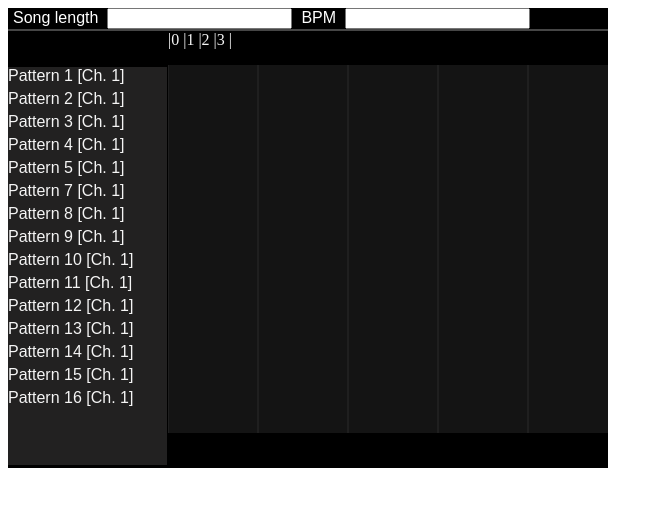
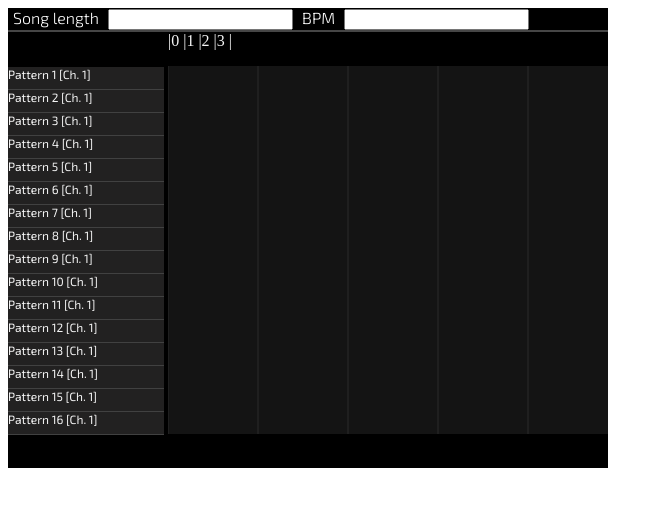
Before and after one commit to hyaio/hseq, a plain HTML site: page sr/index.html in a window 1280 px wide. Shown: the whole page, without its empty margins (0-663 px from the left). Drawn offline with Linux system fonts and the light colour scheme.

Commit message:
CSS improvements + all 16 channels

```diff
--- a/sr/index.html
+++ b/sr/index.html
@@ -3,6 +3,7 @@
 
   <head>
     <link rel="stylesheet" href="style.css">
+    <link href='http://fonts.googleapis.com/css?family=Exo+2:400,200,300' rel='stylesheet' type='text/css'>
   </head>
 
   <body>
--- a/sr/script.js
+++ b/sr/script.js
@@ -39,6 +39,10 @@ var PatternView = function (el, options) {
   },
   {
     name: "Pattern 5",
+    channel: 1
+  },
+  {
+    name: "Pattern 6",
     channel: 1
   },
   {
--- a/sr/style.css
+++ b/sr/style.css
@@ -22,16 +22,19 @@ label {
 
 .pattern-list {
   background-color: rgb(34, 33, 33);
-  width: 159px;
-  height: 398px;
+  width: 156px;
+  height: 368px;
   position: absolute;
   top: 59px;
+  overflow: hidden;
 }
 
 .pattern-list div {
   color: whitesmoke;
   font-family: 'Exo 2', sans-serif;
-  height: 23px;
+  font-size: 12px;
+  height: 22px;
+  border-bottom: 1px solid rgb(65, 65, 65);
 }
 
 canvas {
```
